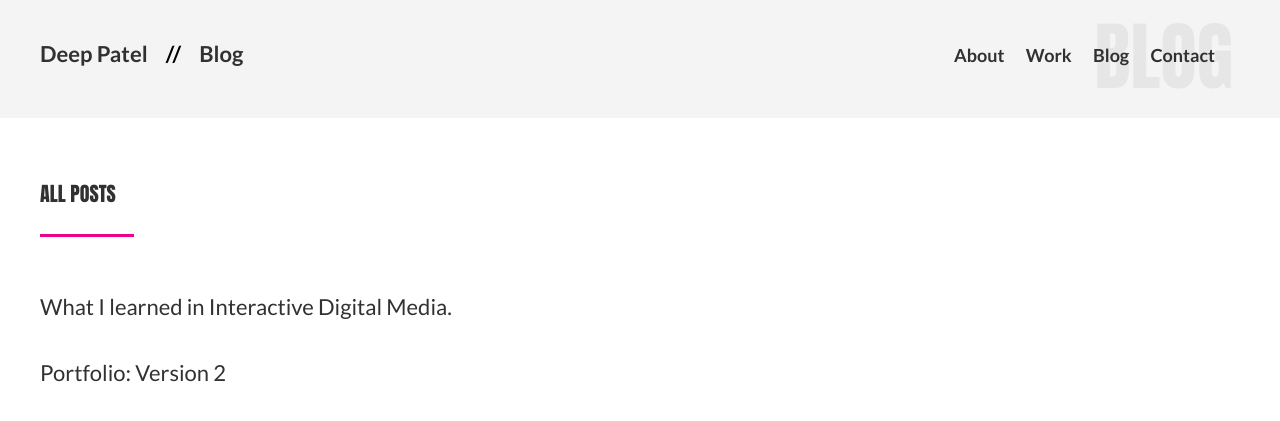
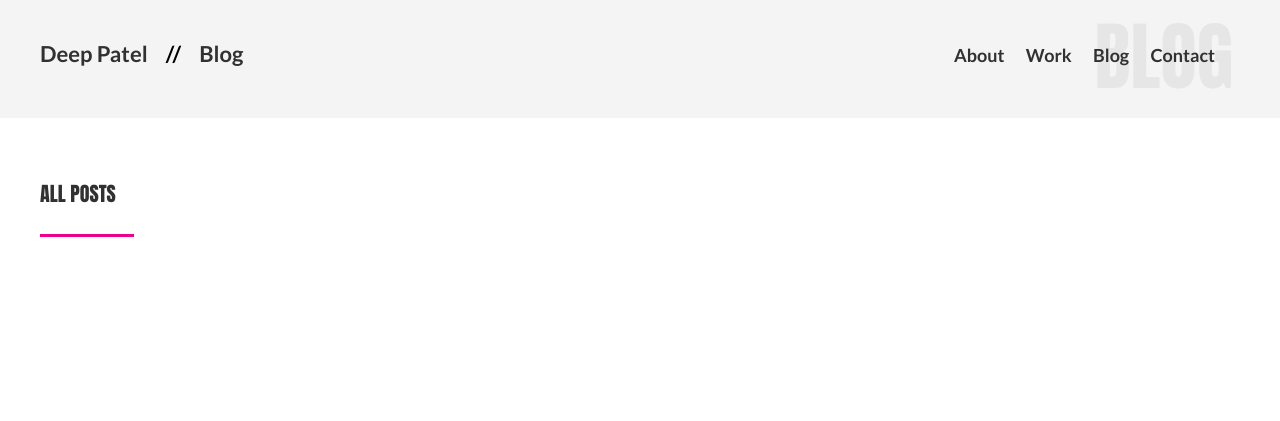
Before and after one commit to omegadeep10/omegadeep10.github.io, a Jekyll site: the page built from blog.html, in a window 1280 px wide. Shown: the top 421 px of the page. Built offline with Jekyll 4.4.1, drawn with Linux system fonts in a browser that asks for light colours; some web fonts are replaced.

Commit message:
Working on blog page

```diff
--- a/_data/articles.yml
+++ /dev/null
@@ -1,5 +0,0 @@
-- name: "What I learned in Interactive Digital Media."
-  url: "/articles/interactive-digital-media/"
-
-- name: "Portfolio: Version 2"
-  url: "/"
--- a/_sass/_nav.sass
+++ b/_sass/_nav.sass
@@ -78,7 +78,6 @@ nav
         position: absolute
         right: -100vw
         top: 0
-        background-color: $section-bg
         height: 100vh
         width: 100vw
         z-index: 1
--- a/index.html
+++ b/index.html
@@ -5,8 +5,8 @@
 <html lang="en">
 
   <head>
+    <meta http-equiv="X-UA-Compatible" content="IE=edge">
     <meta charset="utf-8">
-    <meta http-equiv="X-UA-Compatible" content="IE=edge">
     <meta name="viewport" content="width=device-width, initial-scale=1">
     <meta name="description" content="{{ site.description }}">
     <title>{{ site.title }}</title>
--- a/js/landing.js
+++ b/js/landing.js
@@ -19,6 +19,7 @@ domReady(function(){
     function randomizeData() {
         var graphItems = document.getElementsByClassName("graph-item");
         var changeInterval = getRandomInt(10, 60);
+        console.log("data changed.");
 
         //loop through each graph-item and change it randomly
         for (var i = 0; i < graphItems.length; ++i) {
@@ -44,8 +45,11 @@ domReady(function(){
 
     //get the graph-item container element
     var graphs = (document.getElementsByClassName("graphs"))[0];
+    console.log(graphs);
     //only randomize data is graph is visible (better performance on mobile devices)
-    if (window.getComputedStyle(graphs, null).getPropertyValue("display") !== "none") {
+    var graphStyles = window.getComputedStyle(graphs);
+    console.log(graphStyles);
+    if (graphStyles.getPropertyValue("display") !== "none") {
         window.setInterval(randomizeData, 3000);
     }
 
--- a/js/script.js
+++ b/js/script.js
@@ -108,7 +108,7 @@ domReady(function(){
     //animate project entries
     var projects = document.getElementsByClassName("project");
     for (var i = 0; i < projects.length; i++) {
-        doSetTimeout(projects[i], "project fadeInBottom", i+1);
+        doSetTimeout(projects[i], "project fadeInBottom", i+5);
     }
 
 });
```
